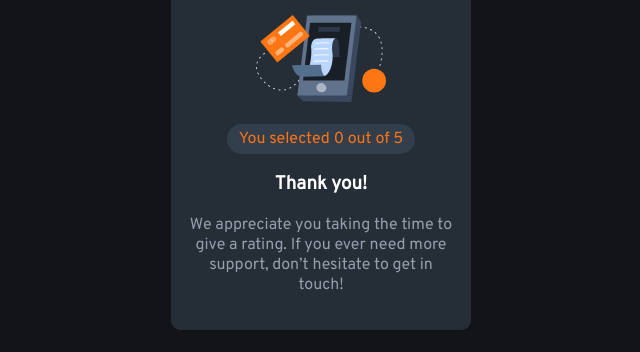
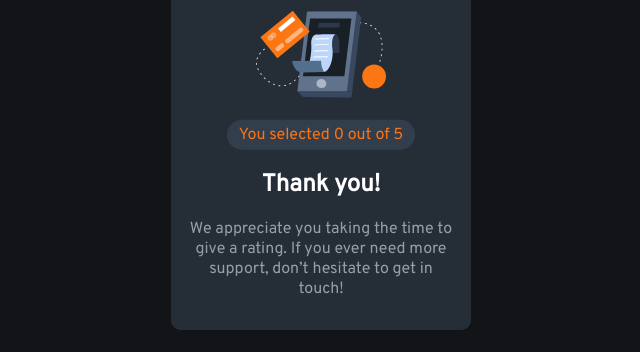
Before and after one commit to wishba/interactive-rating-component-main, a plain HTML site: page index.html in a window 1280 px wide. Both pictures are taken after a click on the button "Submit". Shown: the part 245-597 px from the top of the page, 319-959 px from the left. Drawn offline with Linux system fonts and the light colour scheme.

Commit message:
correction

```diff
--- a/index.html
+++ b/index.html
@@ -10,12 +10,11 @@
 </head>
 
 <body>
-
-  <article>
+  <main>
     <section>
       <div class="section__container">
         <img class="section__star" src="images/icon-star.svg" alt="star icon">
-        <h1> How did we do? </h1>
+        <h2> How did we do? </h2>
         <p>
           Please let us know how we did with your support request. All feedback is appreciated
           to help us improve our offering!
@@ -41,19 +40,19 @@
           <p id="rating"> 0 </p>
           <p> out of 5 </p>
         </div>
-        <h1> Thank you! </h1>
+        <h2> Thank you! </h2>
         <p>
           We appreciate you taking the time to give a rating. If you ever need more support,
           don’t hesitate to get in touch!
         </p>
       </div>
     </section>
-  </article>
+  </main>
 
-  <div class="attribution">
+  <footer class="attribution">
     Challenge by <a href="https://www.frontendmentor.io?ref=challenge" target="_blank">Frontend Mentor</a>.
     Coded by <a href="https://github.com/wishba" target="_blank">Wisnu Bayu</a>.
-  </div>
+  </footer>
 
   <script>
     const rates = document.querySelectorAll(".section__number button");
--- a/style.css
+++ b/style.css
@@ -19,7 +19,7 @@ section {
   transform: translate(-50%, -50%);
 }
 
-section h1 {
+section h2 {
   color: hsl(0, 0%, 100%);
 }
 
@@ -73,6 +73,7 @@ section p {
 .section__submit {
   width: 100%;
   border-radius: 20px;
+  border: none;
   padding: 10px;
   background-color: hsl(25, 97%, 53%);
   color: hsl(0, 0%, 100%);
```
